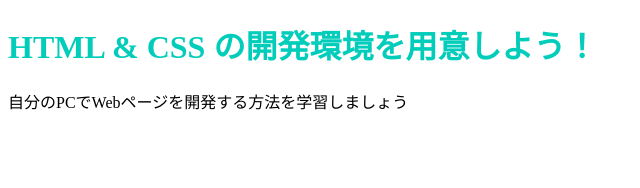
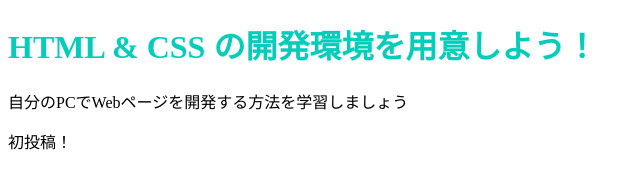
Before and after one commit to ryo0321727/sample.github.io, a plain HTML site: page index.html in a window 1280 px wide. Shown: the full height of the page, 0-640 px from the left. Drawn offline with Linux system fonts and the light colour scheme.

Commit message:
Update index.html

```diff
--- a/index.html
+++ b/index.html
@@ -8,5 +8,6 @@
   <body>
     <h1 class="title">HTML & CSS の開発環境を用意しよう！</h1>
     <p>自分のPCでWebページを開発する方法を学習しましょう</p>
+    <P>初投稿！</p>
   </body>
 </html>
```
